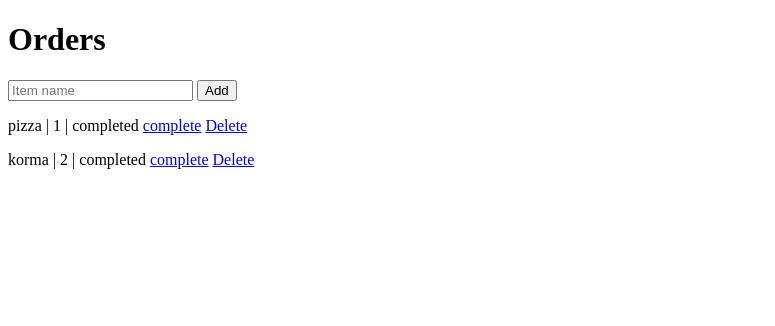
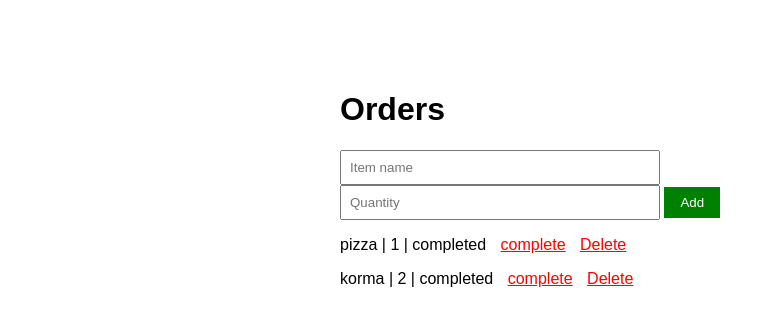
Before and after one commit to santhoshvaradharajan/python-projects, a Flask app: page / in a window 1280 px wide. Shown: the top 326 px of the page, without its empty margins (0-775 px from the left). Run offline with Flask 3, Linux system fonts and the light colour scheme; data comes from the database, SQL or seed files in the repository; both versions use the stored data as it was after the commit.

Commit message:
first flask app

```diff
--- a/flask_app/app.py
+++ b/flask_app/app.py
@@ -17,6 +17,7 @@ def init_db():
         CREATE TABLE IF NOT EXISTS orders(
             id INTEGER PRIMARY KEY,
             item NOT NULL,
+            quantity INT NOT NULL,
             status TEXT DEFAULT 'pending',
             time DATETIME DEFAULT CURRENT_TIMESTAMP
         )
@@ -43,9 +44,10 @@ def index():
 #create a variable called item which represents one string which is whatever we types
 def add():
     item = request.form.get("item")
+    quantity = request.form.get("quantity")
     with sqlite3.connect("orders.db") as conn:
 # use ? for protect from sql injection attaack
-        conn.execute("INSERT INTO orders (item) VALUES(?)",(item,))
+        conn.execute("INSERT INTO orders (item, quantity) VALUES(?,?)",(item, quantity))
         conn.commit()
     return redirect("/")
 
--- a/flask_app/templates/index.html
+++ b/flask_app/templates/index.html
@@ -1,9 +1,39 @@
 <!DOCTYPE html>
 <html>
+<head>
+    <title>orders</title>
+    <style>
+        body {
+            font-family: Arial;
+            max-width: 600px;
+            margin: 50px auto;
+            padding: 20px;
+        }
+        input {
+            padding: 8px;
+            width: 300px;
+        }
+        button {
+            padding: 8px 16px;
+            background: green;
+            color: white;
+            border: none;
+        }
+        .order {
+            padding: 10px;
+            border: 1px solid;
+            margin: 5px 0;
+        }
+         a {
+            margin-left: 10px;
+            color: red;
+        }
+    </style>
 <body>
     <h1>Orders</h1>
     <form action="/add" method="post">
         <input name="item" placeholder="Item name">
+        <input name ="quantity" type = "number" placeholder = "Quantity" min = "1">
         <button type="submit">Add</button>
     </form>
     {% for order in orders %}
```
Also changed, not shown: flask_app/orders.db.
